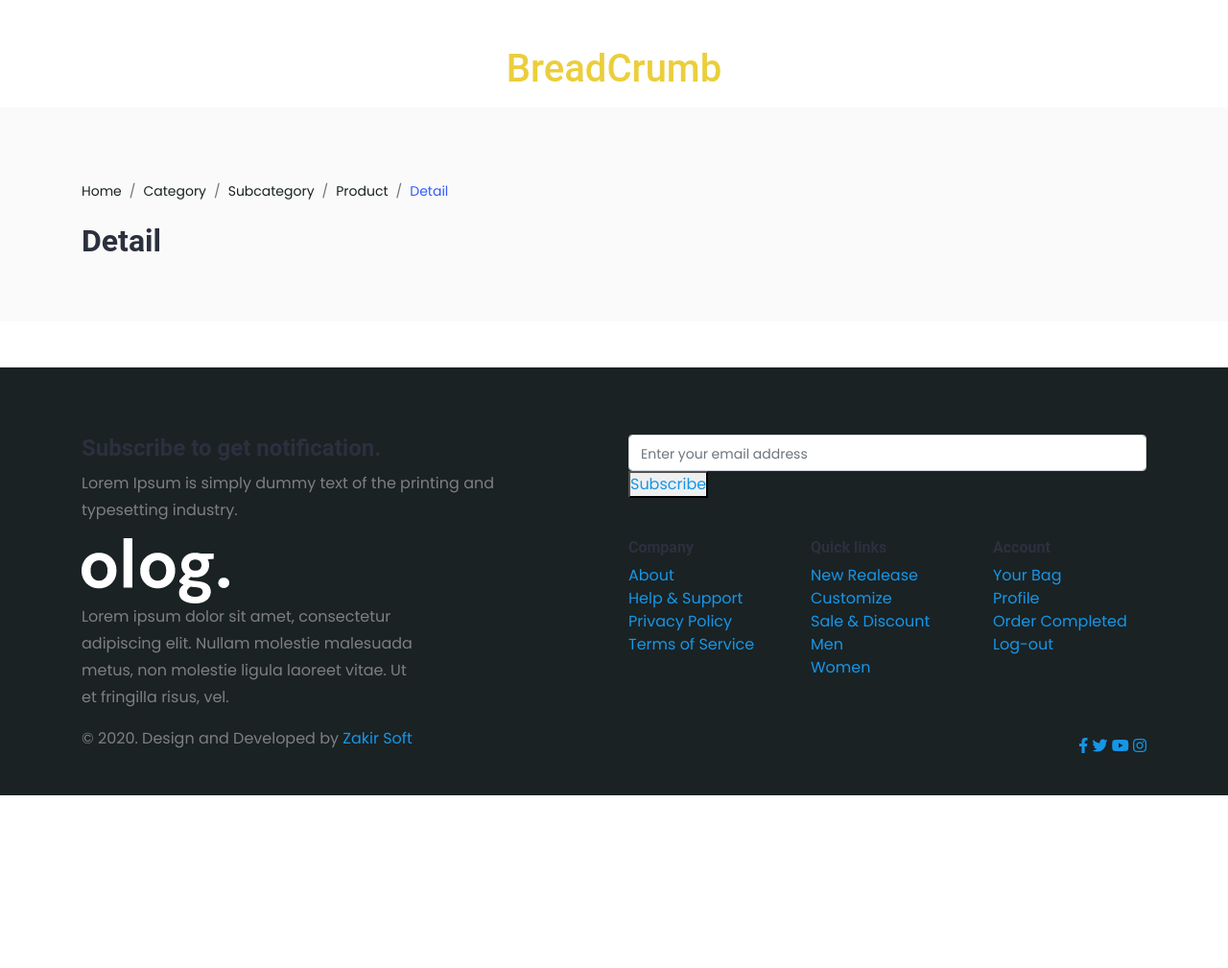
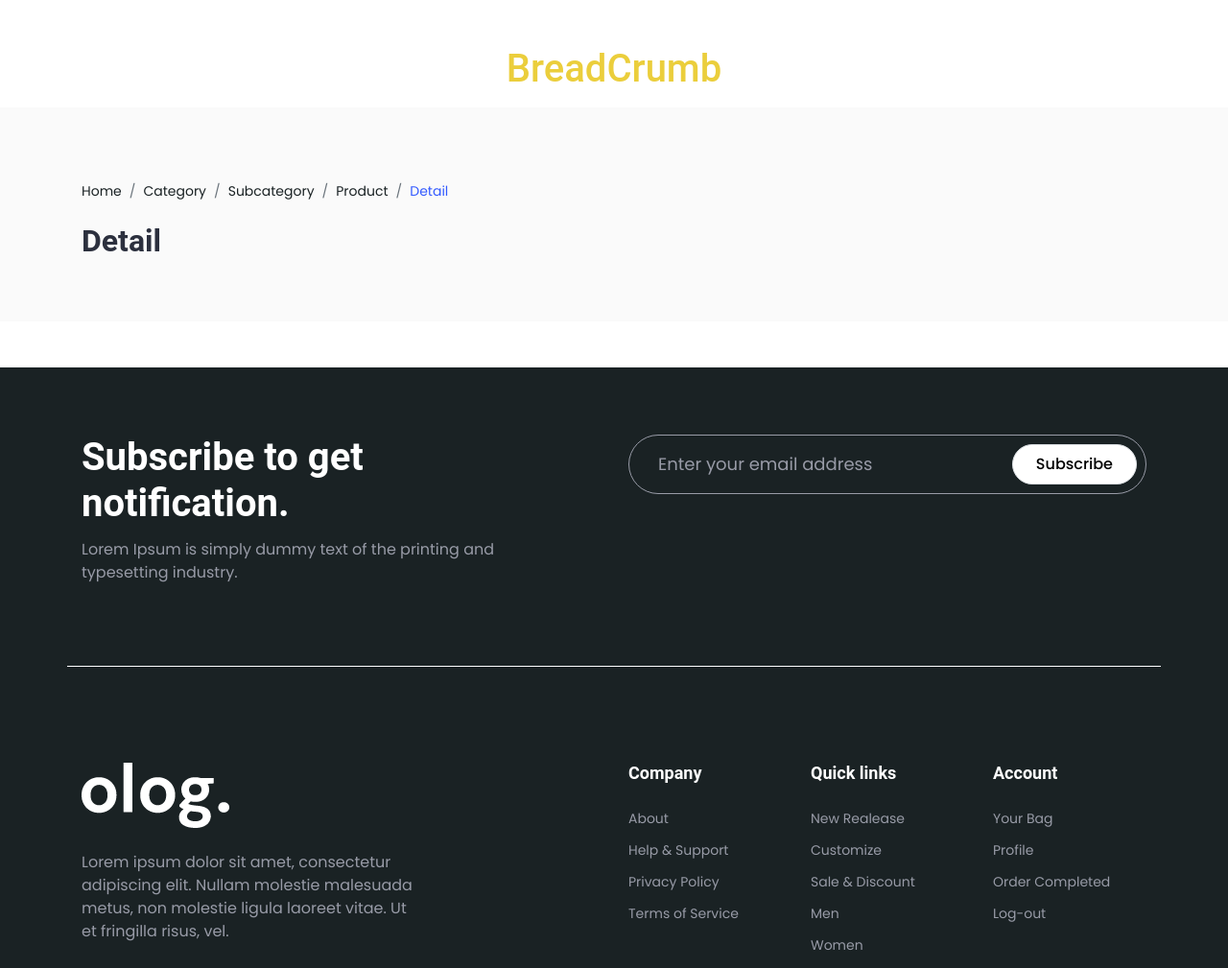
Before and after one commit to templatecookie/olog-html, a website: page index.html in a window 1280 px wide. Shown: the top 1009 px of the page at 96% size. Before the commit the page ends 829 px from the top, so only its background shows below. Drawn offline with Linux system fonts and the light colour scheme.

Commit message:
Footer Added

```diff
--- a/index.html
+++ b/index.html
@@ -37,7 +37,7 @@
             <div class="row newsletter-area">
                 <div class="col-lg-5">
                     <div class="newsletter-area-text">
-                        <h4>Subscribe to get notification.</h4>
+                        <h4 class="text-white">Subscribe to get notification.</h4>
                         <p>
                             Lorem Ipsum is simply dummy text of the printing and typesetting industry.
                         </p>
@@ -48,7 +48,7 @@
                         <form action="#">
                             <div class="form">
                                 <input type="email" name="email" id="mail" placeholder="Enter your email address" class="form-control">
-                                <button class="subscribe-button">Subscribe</button>
+                                <button class="btn bg-secondary border text-capitalize">Subscribe</button>
                             </div>
                         </form>
                     </div>
@@ -105,7 +105,7 @@
                             <p>&copy; 2020. Design and Developed by <a href="#">Zakir Soft</a></p>
                         </div>
                         <div class="copyright-links">
-                            <a href="#"><i class="fab fa-facebook-f"></i></a>
+                            <a href="#" class="ml-0"><i class="fab fa-facebook-f"></i></a>
                             <a href="#"><i class="fab fa-twitter"></i></a>
                             <a href="#"><i class="fab fa-youtube"></i></a>
                             <a href="#"><i class="fab fa-instagram"></i></a>
--- a/src/scss/layout/_footer.scss
+++ b/src/scss/layout/_footer.scss
@@ -1,4 +1,117 @@
-footer{
+footer {
     padding: 70px 0px 30px 0px;
-    background-color: #1A2224;
+    background-color: $black;
+
+    .newsletter-area {
+        margin-bottom: 70px;
+
+        &-text {
+            h4 {
+                margin-bottom: 12px;
+                font-size: 40px;
+                font-weight: 600;
+                line-height: 48px;
+            }
+
+            p {
+                font-size: 16px;
+                color: $lightBlack;
+                font-weight: 400;
+                line-height: 24px;
+            }
+        }
+
+        &-button {
+            .form {
+                position: relative;
+
+                ::placeholder {
+                    color: $lightBlack;
+                    font-size: 18px;
+                }
+
+                input {
+                    color: #ffffff;
+                    padding: 30px 0px 30px 30px;
+                    border-radius: 40px;
+                    border: 1px solid $lightBlack;
+                    background-color: $black;
+
+                    &:focus {
+                        box-shadow: none;
+                    }
+                }
+
+                button {
+                    padding: 12px 24px;
+                    position: absolute;
+                    top: 10px;
+                    right: 10px;
+                    border: none;
+
+                    &:focus {
+                        box-shadow: none;
+                    }
+                }
+            }
+        }
+    }
+
+    .main-footer {
+        padding: 100px 0px;
+        border-top: 1px solid #ffffff;
+        border-bottom: 1px solid #ffffff;
+
+        &-info {
+            p {
+                margin-top: 24px;
+                font-size: 16px;
+                line-height: 24px;
+                color: $lightBlack;
+            }
+        }
+
+        &-quicklinks {
+            h6 {
+                color: #ffffff;
+                font-size: 18px;
+                font-weight: 600;
+            }
+
+            .quicklink {
+                margin-top: 24px;
+
+                li {
+                    a {
+                        margin-bottom: 10px;
+                        display: inline-block;
+                        color: $lightBlack;
+                        font-size: 14px;
+                        font-weight: 400;
+                    }
+                }
+            }
+        }
+    }
+
+    .copyright {
+        &-text {
+            p {
+                color: $lightBlack;
+                font-size: 14px;
+
+                a {
+                    color: #ffffff;
+                }
+            }
+        }
+
+        &-links {
+            a {
+                color: #ffffff;
+                font-weight: 600;
+                margin-left: 26px;
+            }
+        }
+    }
 }
```
Also changed, not shown: dist/main.css.
